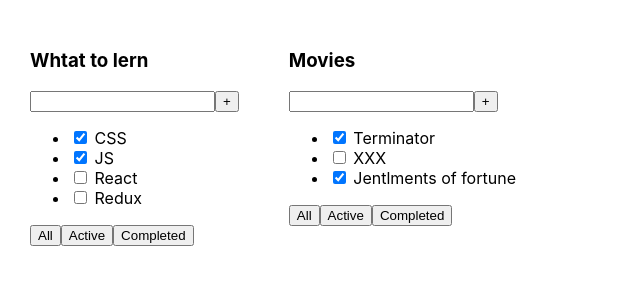
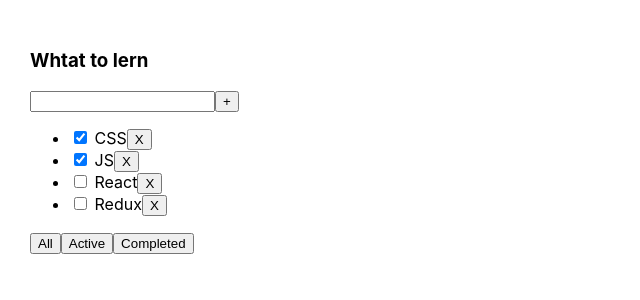
Before and after one commit to DerkachevskyiArtem/Todolist, a React (Create React App) app: page / in a window 1280 px wide. Shown: the top 300 px of the page, without its empty margins (0-640 px from the left). Built offline with nearby package versions, Linux system fonts and the light colour scheme.

Commit message:
Add delete function

```diff
--- a/src/App.tsx
+++ b/src/App.tsx
@@ -1,31 +1,24 @@
-import React from 'react';
-import './App.css';
-import {TaskType, Todolist} from './Todolist';
-
+import React from "react";
+import "./App.css";
+import { TaskType, Todolist } from "./Todolist";
 
 function App() {
+  let tasks = [
+    { id: 1, title: "CSS", isDone: true },
+    { id: 2, title: "JS", isDone: true },
+    { id: 3, title: "React", isDone: false },
+    { id: 4, title: "Redux", isDone: false },
+  ];
 
-  let task1 = [
-    { id: 1, title: "CSS", isDone: true},
-    { id: 2, title: "JS", isDone: true},
-    { id: 3, title: "React", isDone: false},
-    { id: 4, title: "Redux", isDone: false},
-  ]
-
-  let task2: Array<TaskType> = [
-    { id: 1, title: "Terminator", isDone: true},
-    { id: 2, title: "XXX", isDone: false},
-    { id: 3, title: "Jentlments of fortune", isDone: true},
-  ]
+  function removeTask(id: number) {
+    tasks = tasks.filter((t) => t.id !== id);
+  }
 
   return (
-   <div className='App'>
-     <Todolist title="Whtat to lern" tasks={task1}/>
-     <Todolist title="Movies" tasks={task2}/>
-   </div>
+    <div className="App">
+      <Todolist title="Whtat to lern" tasks={tasks} removeTask={removeTask} />
+    </div>
   );
 }
 
-
-
 export default App;
--- a/src/Todolist.tsx
+++ b/src/Todolist.tsx
@@ -1,30 +1,38 @@
-import React from "react"
+import React from "react";
 
 export type TaskType = {
   id: number;
   title: string;
   isDone: boolean;
-}
+};
 
 type PropsType = {
   title: string;
-  tasks: Array<TaskType>
-}
+  tasks: Array<TaskType>;
+  removeTask: Function;
+};
 
-export function Todolist (props: PropsType) {
+export function Todolist(props: PropsType) {
   return (
     <div>
       <h3>{props.title}</h3>
       <div>
-        <input/>
+        <input />
         <button>+</button>
       </div>
       <ul>
-          {
-            props.tasks.map((t) => {
-              return <li> <input type="checkbox" checked={t.isDone} /> <span>{t.title}</span></li>
-            } )
-          }
+        {props.tasks.map((t) => (
+          <li>
+            <input type="checkbox" checked={t.isDone} /> <span>{t.title}</span>
+            <button
+              onClick={() => {
+                props.removeTask(t.id);
+              }}
+            >
+              X
+            </button>
+          </li>
+        ))}
       </ul>
       <div>
         <button>All</button>
@@ -32,5 +40,5 @@ export function Todolist (props: PropsType) {
         <button>Completed</button>
       </div>
     </div>
-  )
+  );
 }
```
Lines whose indentation alone changed are shown as unchanged.
